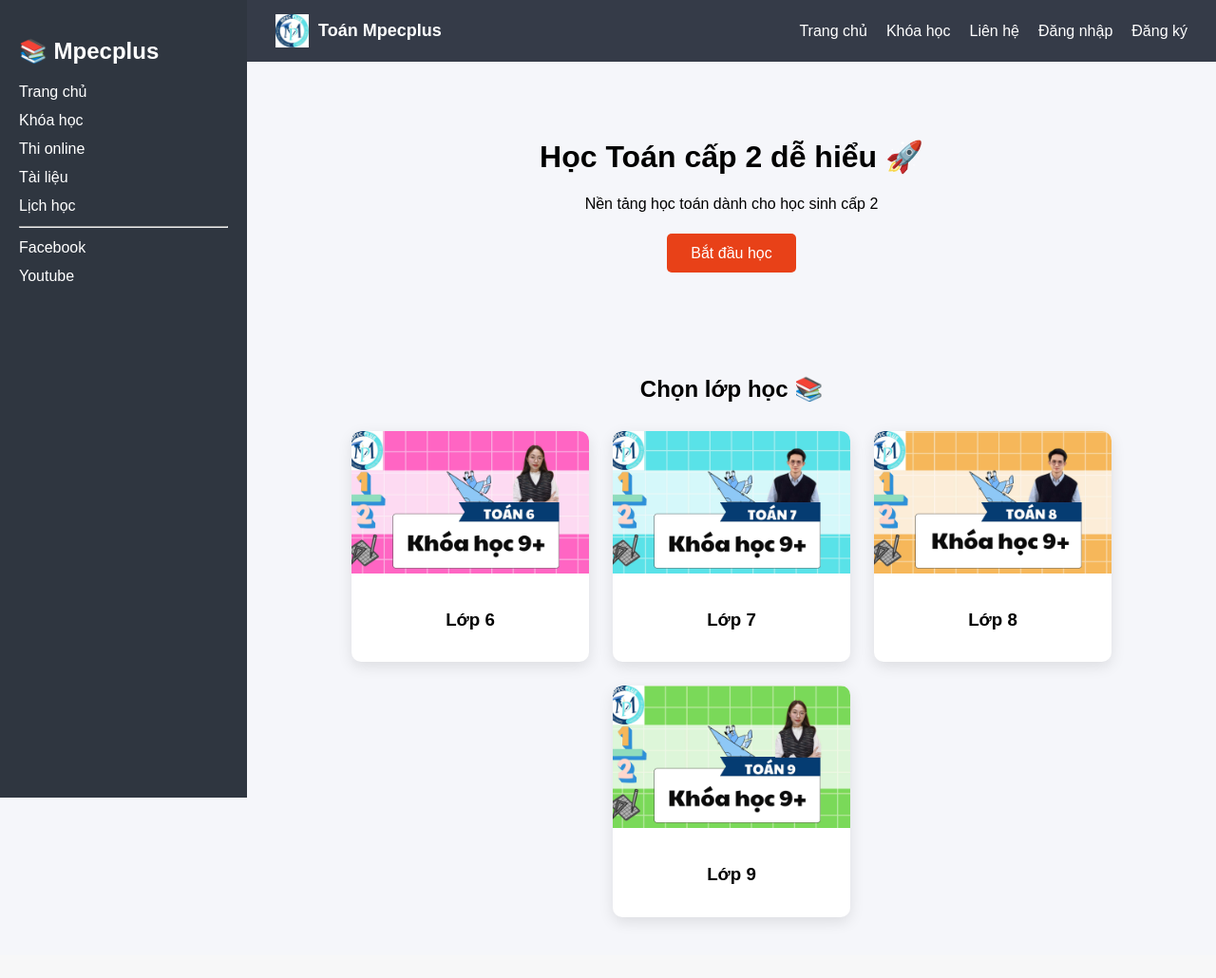
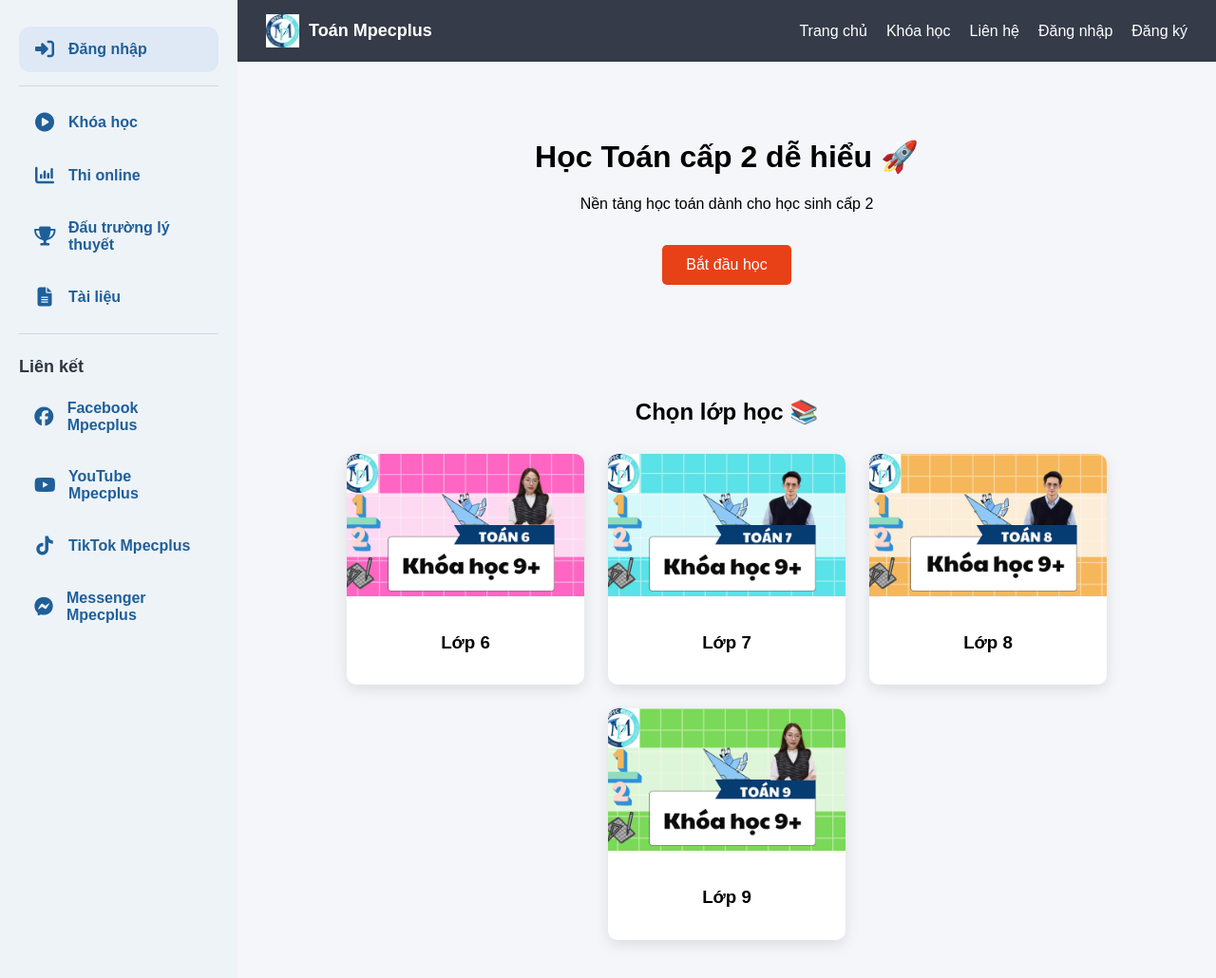
Before and after one commit to thienlu1234/web-toan, a Django app: page / in a window 1280 px wide. Shown: the whole page at 95% size. Before the commit the page ends 973 px from the top, so only its background shows below. Run offline with Django 5.2, Linux system fonts and the light colour scheme.

Commit message:
use proper brand icons

```diff
--- a/core/templates/home.html
+++ b/core/templates/home.html
@@ -5,8 +5,8 @@
 <head>
     <title>Toán Mpecplus</title>
     <meta name="viewport" content="width=device-width, initial-scale=1.0">
-
     <link rel="icon" href="{% static 'images/logo.png' %}">
+    <link rel="stylesheet" href="https://cdnjs.cloudflare.com/ajax/libs/font-awesome/6.5.2/css/all.min.css">
 
     <style>
         body {
@@ -15,41 +15,61 @@
             background: #f5f6fa;
         }
 
-        /* LAYOUT */
         .layout {
             display: flex;
         }
 
-        /* SIDEBAR */
         .sidebar {
-            width: 220px;
-            height: 100vh;
-            background: #2f3640;
-            color: white;
+            width: 250px;
+            min-height: 100vh;
+            background: #eef3f8;
             padding: 20px;
+            box-sizing: border-box;
         }
 
-        .sidebar h2 {
-            margin-bottom: 20px;
+        .menu-item {
+            display: flex;
+            align-items: center;
+            gap: 14px;
+            padding: 14px 16px;
+            border-radius: 12px;
+            color: #1f5f99;
+            text-decoration: none;
+            margin: 8px 0;
+            transition: 0.2s;
+            font-weight: 600;
         }
 
-        .sidebar a {
-            display: block;
-            color: white;
-            text-decoration: none;
-            margin: 12px 0;
+        .menu-item i {
+            width: 22px;
+            text-align: center;
+            font-size: 20px;
         }
 
-        .sidebar a:hover {
-            color: #fbc531;
+        .menu-item:hover {
+            background: #dfe6ee;
         }
 
-        /* MAIN */
+        .menu-item.active {
+            background: #dfe8f5;
+        }
+
+        .sidebar h4 {
+            margin: 24px 0 10px;
+            color: #2f3640;
+            font-size: 18px;
+        }
+
+        .sidebar hr {
+            border: none;
+            border-top: 1px solid #cfd8e3;
+            margin: 14px 0;
+        }
+
         .main {
             flex: 1;
         }
 
-        /* NAVBAR */
         .navbar {
             background: #353b48;
             padding: 15px 30px;
@@ -58,7 +78,6 @@
             align-items: center;
         }
 
-        /* LOGO */
         .logo {
             display: flex;
             align-items: center;
@@ -76,7 +95,6 @@
             font-size: 18px;
         }
 
-        /* RIGHT MENU */
         .right {
             display: flex;
             align-items: center;
@@ -84,12 +102,24 @@
         }
 
         .right a {
+            position: relative;
             color: white;
             text-decoration: none;
         }
 
-        .right a:hover {
-            color: #fbc531;
+        .right a::after {
+            content: "";
+            position: absolute;
+            width: 0%;
+            height: 2px;
+            left: 0;
+            bottom: -3px;
+            background: #fbc531;
+            transition: 0.3s;
+        }
+
+        .right a:hover::after {
+            width: 100%;
         }
 
         .user {
@@ -97,7 +127,6 @@
             font-weight: bold;
         }
 
-        /* HERO */
         .hero {
             text-align: center;
             padding: 60px 20px;
@@ -109,13 +138,13 @@
             padding: 12px 25px;
             border-radius: 5px;
             text-decoration: none;
+            display: inline-block;
         }
 
         .btn:hover {
             background: #c23616;
         }
 
-        /* COURSES */
         .courses {
             text-align: center;
             padding: 40px 20px;
@@ -158,31 +187,66 @@
 </head>
 
 <body>
-
     <div class="layout">
 
-        <!-- SIDEBAR -->
         <div class="sidebar">
-            <h2>📚 Mpecplus</h2>
 
-            <a href="{% url 'home' %}">Trang chủ</a>
-            <a href="{% url 'courses' %}">Khóa học</a>
-            <a href="#">Thi online</a>
-            <a href="#">Tài liệu</a>
-            <a href="#">Lịch học</a>
+            <a href="{% url 'login' %}" class="menu-item active">
+                <i class="fa-solid fa-right-to-bracket"></i>
+                <span>Đăng nhập</span>
+            </a>
 
             <hr>
 
-            <a href="#">Facebook</a>
-            <a href="#">Youtube</a>
+            <a href="{% url 'courses' %}" class="menu-item">
+                <i class="fa-solid fa-circle-play"></i>
+                <span>Khóa học</span>
+            </a>
+
+            <a href="#" class="menu-item">
+                <i class="fa-solid fa-chart-column"></i>
+                <span>Thi online</span>
+            </a>
+
+            <a href="#" class="menu-item">
+                <i class="fa-solid fa-trophy"></i>
+                <span>Đấu trường lý thuyết</span>
+            </a>
+
+            <a href="#" class="menu-item">
+                <i class="fa-solid fa-file-lines"></i>
+                <span>Tài liệu</span>
+            </a>
+
+            <hr>
+
+            <h4>Liên kết</h4>
+
+            <a href="#" class="menu-item">
+                <i class="fa-brands fa-facebook"></i>
+                <span>Facebook Mpecplus</span>
+            </a>
+
+            <a href="#" class="menu-item">
+                <i class="fa-brands fa-youtube"></i>
+                <span>YouTube Mpecplus</span>
+            </a>
+
+            <a href="#" class="menu-item">
+                <i class="fa-brands fa-tiktok"></i>
+                <span>TikTok Mpecplus</span>
+            </a>
+
+            <a href="#" class="menu-item">
+                <i class="fa-brands fa-facebook-messenger"></i>
+                <span>Messenger Mpecplus</span>
+            </a>
+
         </div>
 
-        <!-- MAIN -->
         <div class="main">
 
-            <!-- NAVBAR -->
             <div class="navbar">
-
                 <a href="{% url 'home' %}" class="logo">
                     <img src="{% static 'images/logo.png' %}">
                     <span>Toán Mpecplus</span>
@@ -201,10 +265,8 @@
                     <a href="{% url 'register' %}">Đăng ký</a>
                     {% endif %}
                 </div>
-
             </div>
 
-            <!-- HERO -->
             <div class="hero">
                 <h1>Học Toán cấp 2 dễ hiểu 🚀</h1>
                 <p>Nền tảng học toán dành cho học sinh cấp 2</p>
@@ -212,13 +274,10 @@
                 <a class="btn" href="{% url 'courses' %}">Bắt đầu học</a>
             </div>
 
-            <!-- COURSES -->
             <div class="courses">
-
                 <h2>Chọn lớp học 📚</h2>
 
                 <div class="course-list">
-
                     <a href="#" class="course-card">
                         <img src="{% static 'images/toan6.png' %}">
                         <h3>Lớp 6</h3>
@@ -238,15 +297,11 @@
                         <img src="{% static 'images/toan9.png' %}">
                         <h3>Lớp 9</h3>
                     </a>
-
                 </div>
-
             </div>
 
         </div>
-
     </div>
-
 </body>
 
 </html>
```
